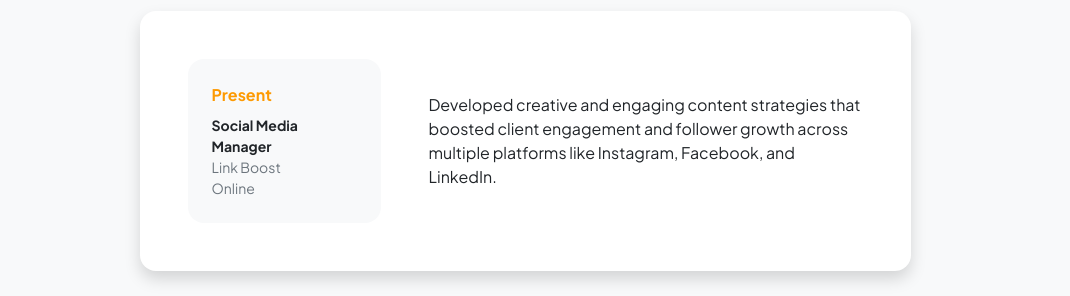
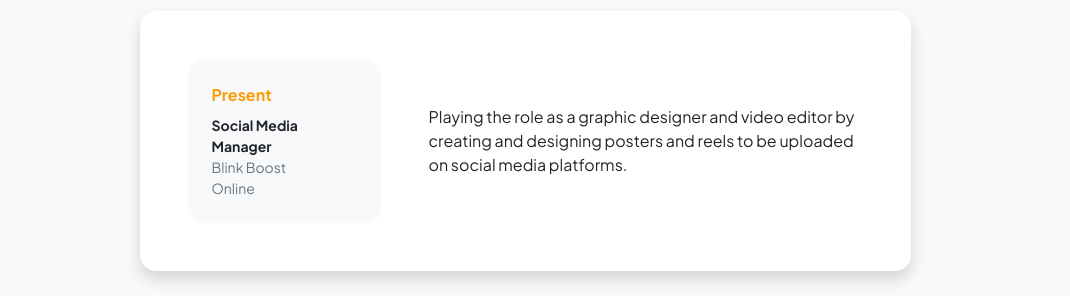
Before and after one commit to NazoBarakzai/Sania-Ahmed, a plain HTML site: page resume.html in a window 1280 px wide. Shown: the part 337-633 px from the top of the page, without its empty margins (115-1185 px from the left). Drawn offline with nearby package versions, Linux system fonts and the light colour scheme.

Commit message:
Update resume.html

```diff
--- a/resume.html
+++ b/resume.html
@@ -60,14 +60,11 @@
                                             <div class="bg-light p-4 rounded-4">
                                                 <div class="text-primary fw-bolder mb-2">Present</div>
                                                 <div class="small fw-bolder">Social Media Manager</div>
-                                                <div class="small text-muted">Link Boost</div>
+                                                <div class="small text-muted">Blink Boost</div>
                                                 <div class="small text-muted">Online</div>
                                             </div>
                                         </div>
-                                        <div class="col-lg-8"><div>Developed creative and engaging content strategies
-                                            that boosted client engagement and follower growth
-                                            across multiple platforms like Instagram, Facebook, and
-                                            LinkedIn.</div></div>
+                                        <div class="col-lg-8"><div>Playing the role as a graphic designer and video editor by creating and designing posters and reels to be uploaded on social media platforms.</div></div>
                                     </div>
                                 </div>
                             </div>
```
